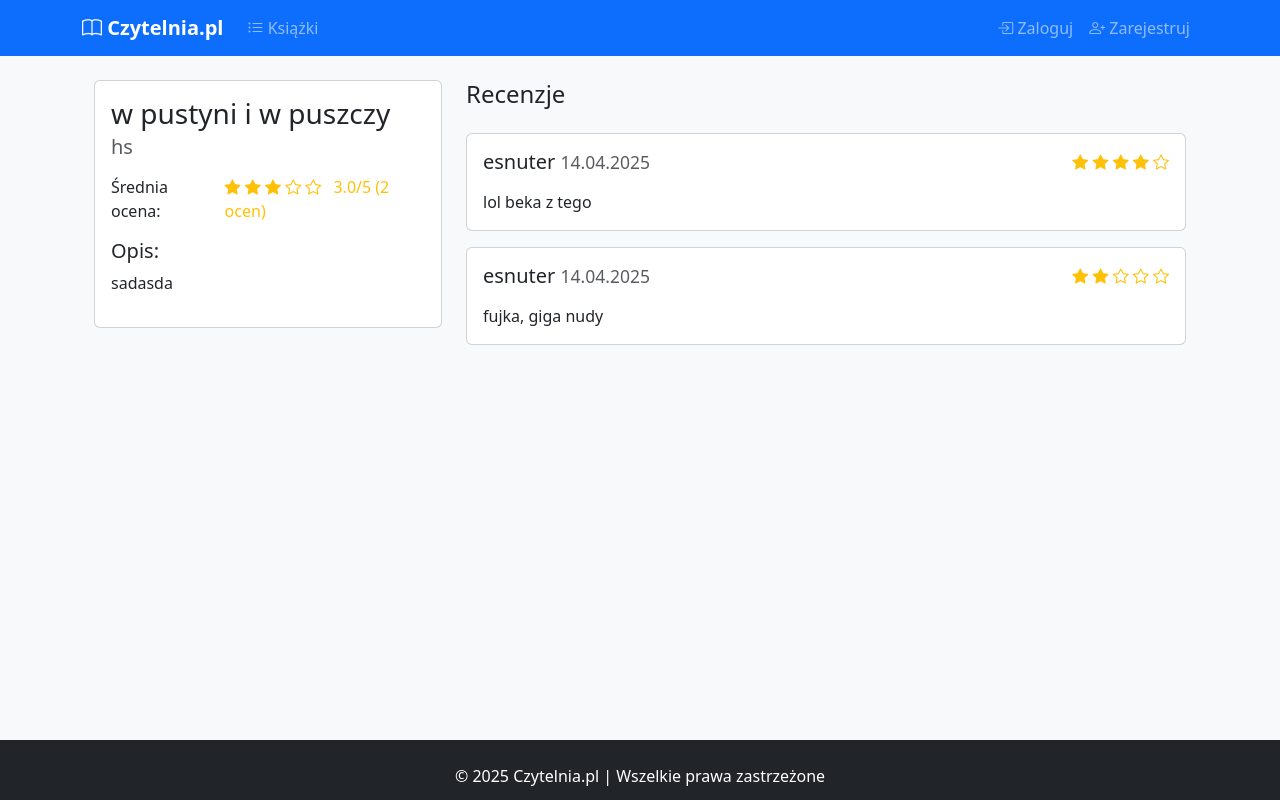
After one commit to esnuter/czytelnia, a Flask app: page /book/1 in a window 1280 px wide. The commit adds this page. Run offline with Flask 3, Linux system fonts and the light colour scheme.

Commit message:
Add book deatails page with reviews and rating system

```diff
--- a/app.py
+++ b/app.py
@@ -5,7 +5,7 @@ from wtforms import StringField, PasswordField, SubmitField
 from wtforms.validators import DataRequired, Length, Email, ValidationError
 from extensions import db, login_manager, bcrypt
 from models import *
-from wtforms import TextAreaField
+from wtforms import StringField, PasswordField, SubmitField, TextAreaField, SelectField
 from sqlalchemy import and_
 
 app = Flask(__name__)
@@ -20,7 +20,7 @@ login_manager.login_view = 'login'
 def load_user(user_id):
     return User.query.get(int(user_id))
 
-# Register Form
+# Forms
 class RegisterForm(FlaskForm):
     username = StringField('Nazwa użytkownika', validators=[DataRequired(), Length(min=3, max=50)])
     password = PasswordField('Hasło', validators=[DataRequired(), Length(min=6)])
@@ -31,7 +31,6 @@ class RegisterForm(FlaskForm):
         if user:
             raise ValidationError('Nazwa użytkownika zajęta!')
 
-# Login Form
 class LoginForm(FlaskForm):
     username = StringField('Nazwa użytkownika', validators=[DataRequired()])
     password = PasswordField('Hasło', validators=[DataRequired()])
@@ -42,6 +41,22 @@ class BookForm(FlaskForm):
     author = StringField('Autor', validators=[DataRequired()])
     description = TextAreaField('Opis')
     submit = SubmitField('Dodaj książkę')
+
+class ReviewForm(FlaskForm):
+    rating = SelectField(
+      'Ocena',
+      choices=[(1, '1 ★'), (2, '2 ★'), (3, '3 ★'), (4, '4 ★'), (5, '5 ★')],
+      coerce=int,
+      validators=[DataRequired(message="Wybierz ocenę")]
+    )
+    text = TextAreaField(
+        'Recenzja',
+        validators=[
+            DataRequired(message="Recenzja nie może być pusta"),
+            Length(min=10, max=1000, message="Recenzja powinna mieć od 10 do 1000 znaków")
+        ]
+    )
+    submit = SubmitField('Dodaj recenzję')
 
 # Routes
 @app.route('/register', methods=['GET', 'POST'])
@@ -166,6 +181,43 @@ def remove_from_library(entry_id):
     flash('Książka została usunięta z biblioteki', 'success')
     return redirect(url_for('my_library'))
 
+@app.route('/add_review/<int:book_id>', methods=['GET', 'POST'])
+@login_required
+def add_review(book_id):
+    book = Book.query.get_or_404(book_id)
+    form = ReviewForm()
+
+    if form.validate_on_submit():
+        review = Review(
+            rating=form.rating.data,
+            text=form.text.data,
+            user_id=current_user.id,
+            book_id=book.id
+        )
+        db.session.add(review)
+        db.session.commit()
+        flash('Recenzja dodana!', 'success')
+        return redirect(url_for('book_details', book_id=book.id))
+
+    return render_template('add_review.html', form=form, book=book)
+
+@app.route('/book/<int:book_id>')
+def book_details(book_id):
+    book = Book.query.get_or_404(book_id)
+    reviews = Review.query.filter_by(book_id=book.id).order_by(Review.created_at.desc()).all()
+
+    # avg rating
+    avg_rating = db.session.query(db.func.avg(Review.rating)).filter_by(book_id=book.id).scalar() or 0
+
+    return render_template(
+        'book_details.html',
+        book=book,
+        reviews=reviews,
+        avg_rating=round(avg_rating, 1)
+    )
+
+#
+
 with app.app_context():
     # db.drop_all()
     db.create_all()
--- a/models.py
+++ b/models.py
@@ -1,6 +1,7 @@
 from flask_sqlalchemy import SQLAlchemy
 from flask_login import UserMixin
 from extensions import db
+from datetime import datetime
 
 class User(UserMixin, db.Model):
     __tablename__ = 'users'
@@ -36,9 +37,12 @@ class Book(db.Model):
 
 
 class Review(db.Model):
+    __tablename__ = 'reviews'
+
     id = db.Column(db.Integer, primary_key=True)
-    rating = db.Column(db.Integer, nullable=False)
+    rating = db.Column(db.Integer, nullable=False)  # 1-5
     text = db.Column(db.Text)
+    created_at = db.Column(db.DateTime, default=datetime.utcnow)
     user_id = db.Column(db.Integer, db.ForeignKey('users.id'))
     book_id = db.Column(db.Integer, db.ForeignKey('books.id'))
 
--- /dev/null
+++ b/static/css/style.css
@@ -0,0 +1,37 @@
+html {
+  position: relative;
+  min-height: 100%;
+}
+
+body {
+  margin-bottom: 60px;
+}
+
+footer {
+  position: absolute;
+  bottom: 0;
+  width: 100%;
+  height: 60px;
+}
+
+.book-card {
+  transition: transform 0.2s;
+}
+.book-card:hover {
+  transform: scale(1.03);
+}
+.navbar-brand {
+  font-weight: 700;
+}
+.status-badge {
+  font-size: 0.8rem;
+}
+.rating-display, .rating {
+color: #ffc107;
+}
+.bi-star-fill {
+  color: inherit;
+}
+.bi-star {
+  color: #dee2e6;
+}
--- a/templates/base.html
+++ b/templates/base.html
@@ -4,22 +4,10 @@
     <meta charset="UTF-8">
     <meta name="viewport" content="width=device-width, initial-scale=1.0">
     <title>Czytelnia.pl - {% block title %}{% endblock %}</title>
+    <link href="{{ url_for('static', filename='css/style.css') }}" rel="stylesheet">
+
     <link href="https://cdn.jsdelivr.net/npm/bootstrap@5.3.0/dist/css/bootstrap.min.css" rel="stylesheet">
     <link rel="stylesheet" href="https://cdn.jsdelivr.net/npm/bootstrap-icons@1.10.0/font/bootstrap-icons.css">
-    <style>
-        .book-card {
-            transition: transform 0.2s;
-        }
-        .book-card:hover {
-            transform: scale(1.03);
-        }
-        .navbar-brand {
-            font-weight: 700;
-        }
-        .status-badge {
-            font-size: 0.8rem;
-        }
-    </style>
 </head>
 <body class="d-flex flex-column min-vh-100 bg-light">
     <nav class="navbar navbar-expand-lg navbar-dark bg-primary mb-4">
--- /dev/null
+++ b/templates/book_details.html
@@ -0,0 +1,72 @@
+{% extends "base.html" %}
+
+{% block title %}{{ book.title }} - Szczegóły{% endblock %}
+
+{% block content %}
+<div class="container">
+    <div class="row">
+        <!-- left col-->
+        <div class="col-md-4">
+            <div class="card mb-4">
+                <div class="card-body">
+                    <h3 class="card-title">{{ book.title }}</h3>
+                    <h5 class="card-subtitle mb-3 text-muted">{{ book.author }}</h5>
+
+                    <div class="d-flex align-items-center mb-3">
+                        <span class="me-2">Średnia ocena:</span>
+                        <div class="rating-display">
+                            {% for i in range(1,6) %}
+                                <i class="bi bi-star{% if i <= avg_rating %}-fill{% endif %} text-warning"></i>
+                            {% endfor %}
+                            <span class="ms-2">{{ avg_rating }}/5 ({{ reviews|length }} ocen)</span>
+                        </div>
+                    </div>
+
+                    {% if book.description %}
+                    <div class="mb-3">
+                        <h5>Opis:</h5>
+                        <p>{{ book.description }}</p>
+                    </div>
+                    {% endif %}
+
+                    {% if current_user.is_authenticated %}
+                    <div class="mt-3">
+                        <a href="{{ url_for('add_review', book_id=book.id) }}" class="btn btn-primary">
+                            <i class="bi bi-pencil"></i> Dodaj recenzję
+                        </a>
+                    </div>
+                    {% endif %}
+                </div>
+            </div>
+        </div>
+
+        <!-- right col -->
+        <div class="col-md-8">
+            <h4 class="mb-4">Recenzje</h4>
+
+            {% if reviews %}
+                {% for review in reviews %}
+                <div class="card mb-3">
+                    <div class="card-body">
+                        <div class="d-flex justify-content-between">
+                            <h5 class="card-title">
+                                {{ review.review_user.username }}
+                                <small class="text-muted">{{ review.created_at.strftime('%d.%m.%Y') }}</small>
+                            </h5>
+                            <div class="rating">
+                                {% for i in range(1,6) %}
+                                    <i class="bi bi-star{% if i <= review.rating %}-fill{% endif %} text-warning"></i>
+                                {% endfor %}
+                            </div>
+                        </div>
+                        <p class="card-text mt-2">{{ review.text }}</p>
+                    </div>
+                </div>
+                {% endfor %}
+            {% else %}
+                <div class="alert alert-info">Brak recenzji. Bądź pierwszy!</div>
+            {% endif %}
+        </div>
+    </div>
+</div>
+{% endblock %}
```
Also changed, not shown: templates/add_review.html (added, +51 -0 lines), templates/books.html (+14 -2 lines), instance/czytelnia.db.
